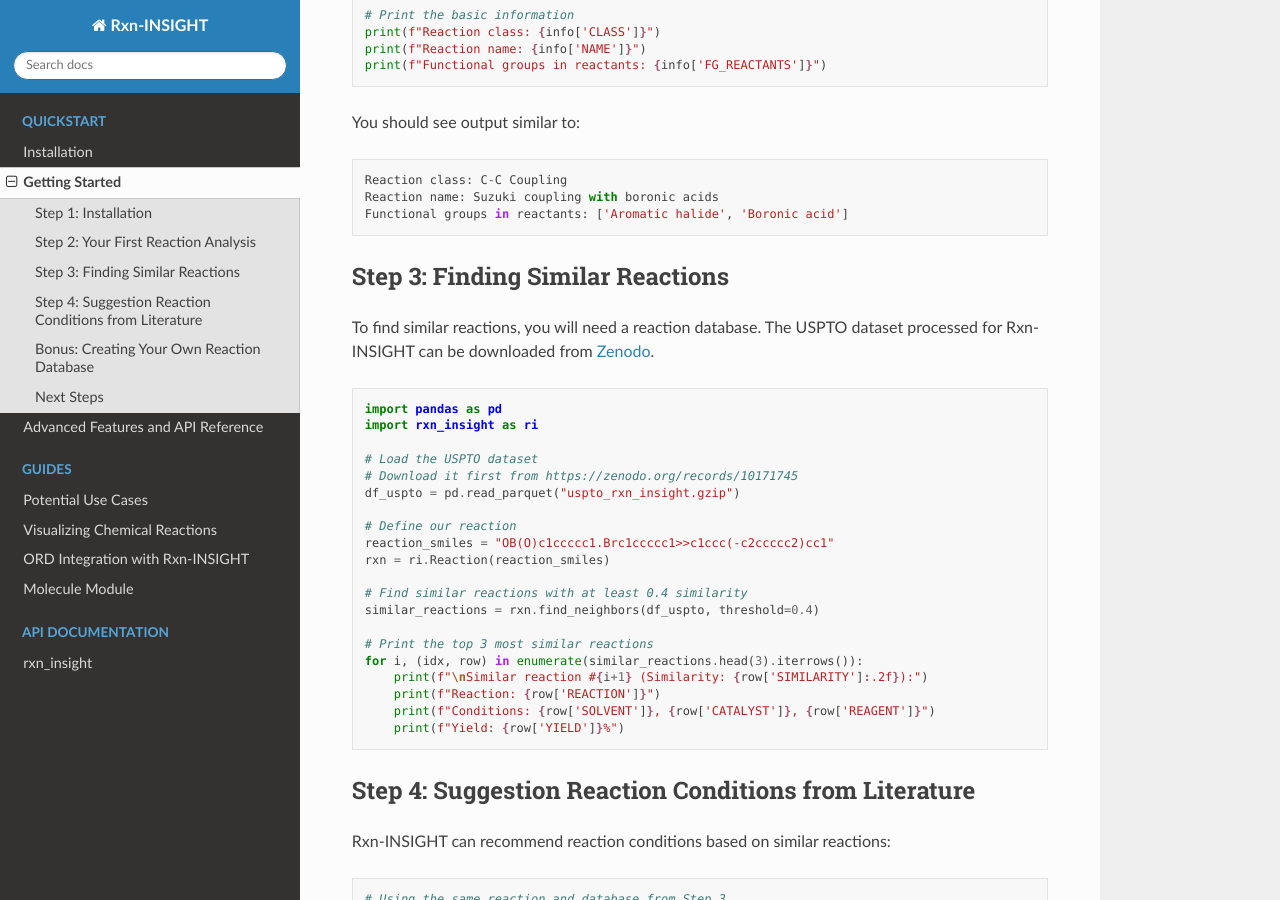
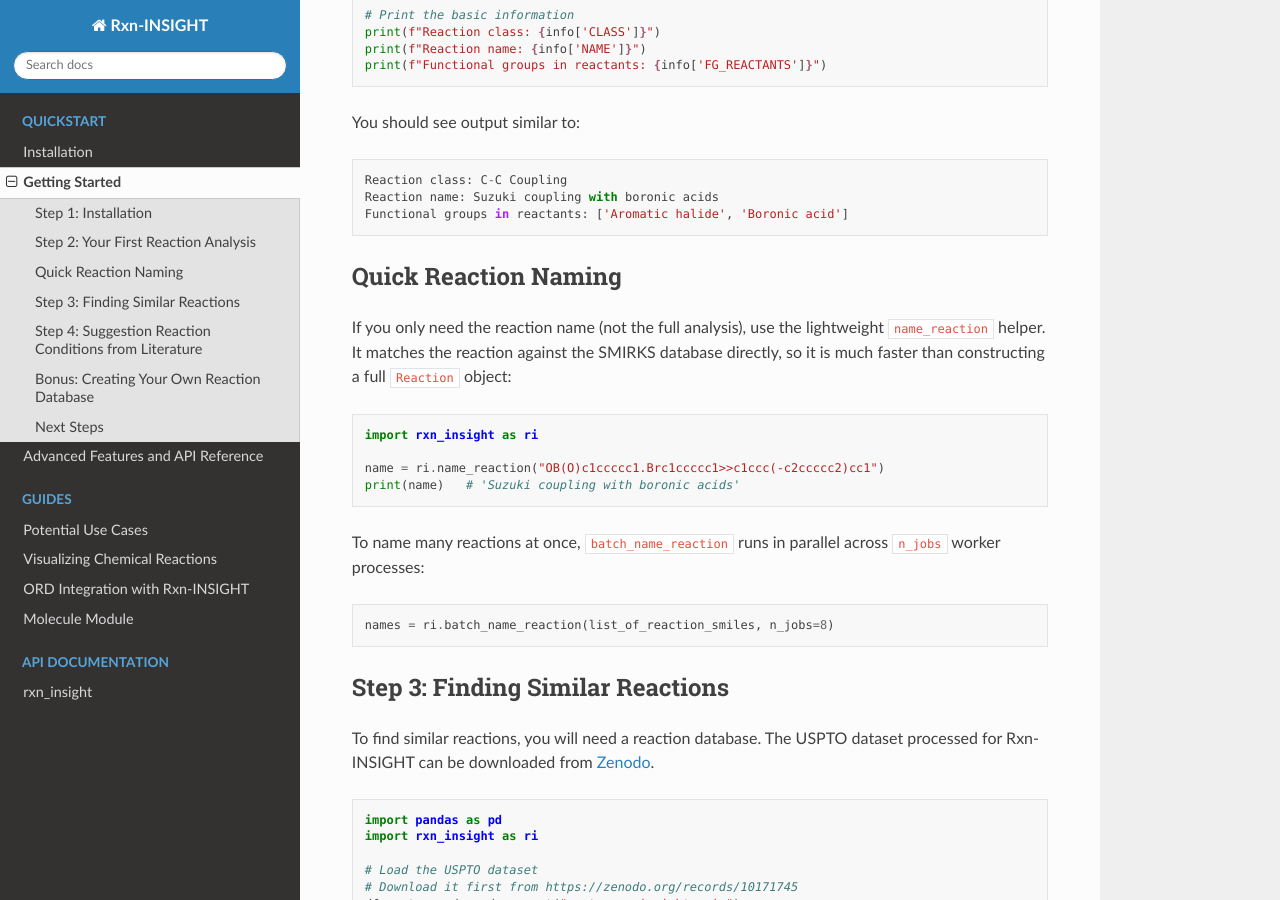
Before and after one commit to mrodobbe/Rxn-INSIGHT, a Sphinx documentation site: the page built from docs/source/getting-started.rst, in a window 1280 px wide and 900 px high, scrolled down 829 px. Built offline with Sphinx 7.4.7 and the Read the Docs theme 3.1.0, drawn with Linux system fonts in a browser that asks for light colours.

Commit message:
Update docs for v0.1.3
- Bump documented version to 0.1.3 and Python support to 3.10-3.14
- Add a Quick Reaction Naming section (name_reaction / batch_name_reaction)
- Document the optional [ord] extra (pip install rxn-insight[ord])
- Fix ORD page install instructions + rst formatting; add the richer ORD fields
- Mark modules.rst :orphan: so the docs build cleanly under -W

```diff
--- a/docs/source/conf.py
+++ b/docs/source/conf.py
@@ -14,7 +14,7 @@ sys.path.insert(0, os.path.abspath('../../src/'))
 project = 'Rxn-INSIGHT'
 copyright = '2025, Maarten R. Dobbelaere'
 author = 'Maarten R. Dobbelaere'
-release = '0.1.2'
+release = '0.1.3'
 
 # -- General configuration ---------------------------------------------------
 # https://www.sphinx-doc.org/en/master/usage/configuration.html#general-configuration
--- a/docs/source/getting-started.rst
+++ b/docs/source/getting-started.rst
@@ -51,6 +51,27 @@ You should see output similar to:
    Reaction class: C-C Coupling
    Reaction name: Suzuki coupling with boronic acids
    Functional groups in reactants: ['Aromatic halide', 'Boronic acid']
+
+Quick Reaction Naming
+---------------------
+
+If you only need the reaction name (not the full analysis), use the lightweight
+``name_reaction`` helper. It matches the reaction against the SMIRKS database
+directly, so it is much faster than constructing a full ``Reaction`` object:
+
+.. code:: python
+
+   import rxn_insight as ri
+
+   name = ri.name_reaction("OB(O)c1ccccc1.Brc1ccccc1>>c1ccc(-c2ccccc2)cc1")
+   print(name)   # 'Suzuki coupling with boronic acids'
+
+To name many reactions at once, ``batch_name_reaction`` runs in parallel across
+``n_jobs`` worker processes:
+
+.. code:: python
+
+   names = ri.batch_name_reaction(list_of_reaction_smiles, n_jobs=8)
 
 Step 3: Finding Similar Reactions
 ---------------------------------
--- a/docs/source/index.rst
+++ b/docs/source/index.rst
@@ -13,7 +13,7 @@ for novel reactions with high accuracy and efficiency. The tool replicates the r
 achieving over 90% accuracy in classification and 95% in naming,
 while providing suggestions for reaction conditions in under a second.
 
-Rxn-INSIGHT can be installed from PyPI using pip (on python 3.10 or 3.11):
+Rxn-INSIGHT can be installed from PyPI using pip (on Python 3.10–3.14):
 
 ``pip install rxn_insight``
 
--- a/docs/source/modules.rst
+++ b/docs/source/modules.rst
@@ -1,3 +1,5 @@
+:orphan:
+
 Rxn-INSIGHT
 ===========
 
```
Also changed, not shown: docs/source/installation.rst (+11 -1 lines), docs/source/ord-documentation.rst (+41 -30 lines).
